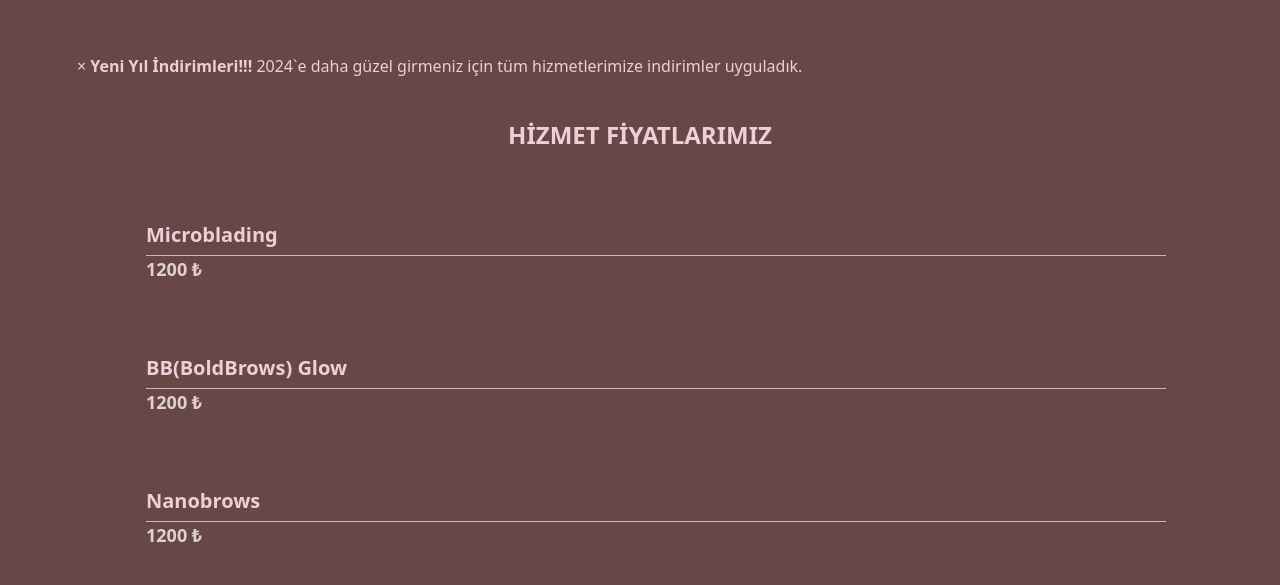
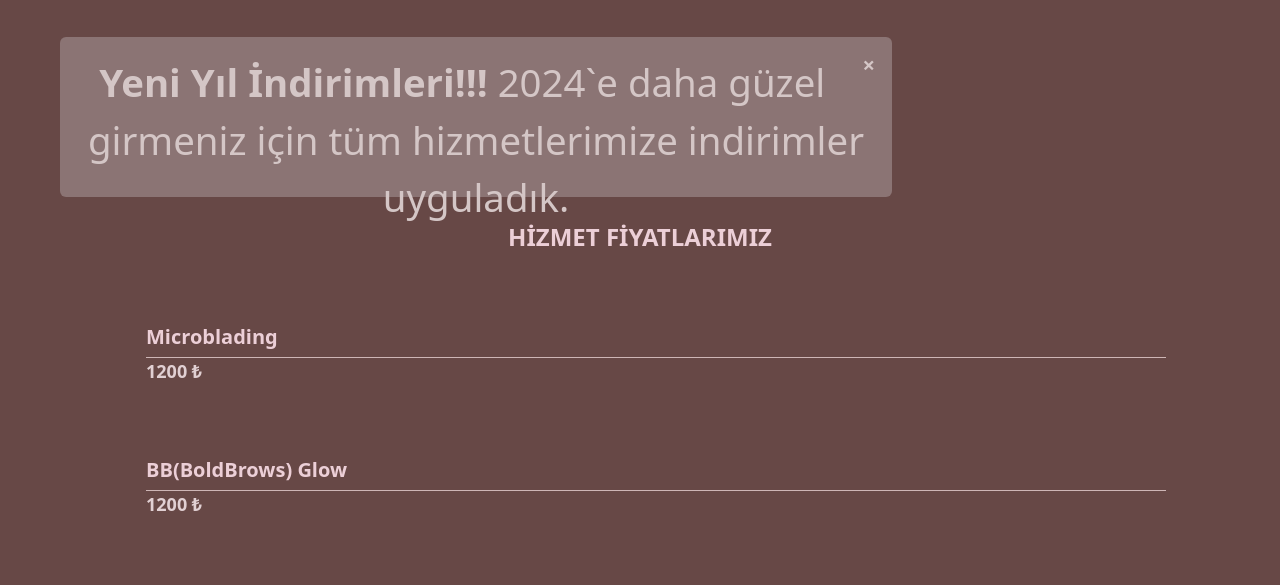
Before and after one commit to gunayshakhmuradova/Seva-Beauty-Website, a plain HTML site: page skills.html in a window 1280 px wide. Shown: the part 193-778 px from the top of the page. Drawn offline with nearby package versions, Linux system fonts and the light colour scheme.

Commit message:
Add files via upload

```diff
--- a/assets/css/skills.css
+++ b/assets/css/skills.css
@@ -152,6 +152,37 @@
     }
   }
 
+  .alert {
+    padding: 40px;
+    width: 65vw;
+    height: 20vh;
+    font-size: 2.4rem;
+    text-align: center;
+    position: fixed;
+    background-color:  #8b7474 !important;
+    color: #d4c6c6 !important;
+  }
+
+  .alert:hover {
+    background-color: #a38f8e !important;
+    color: #775959 !important;
+  }
+
+  .closebtn {
+    margin-left: 15px;
+    color: #d4c6c6;
+    font-weight: bold;
+    float: right;
+    font-size: 22px;
+    line-height: 20px;
+    cursor: pointer;
+    transition: 0.3s;
+  }
+
+  .closebtn:hover {
+    color: #8F6363;
+  }
+
   /* Adjusting container width for even smaller screens */
   @media screen and (max-width: 480px) {
     .price_wrapper .name-price-desc {
```
